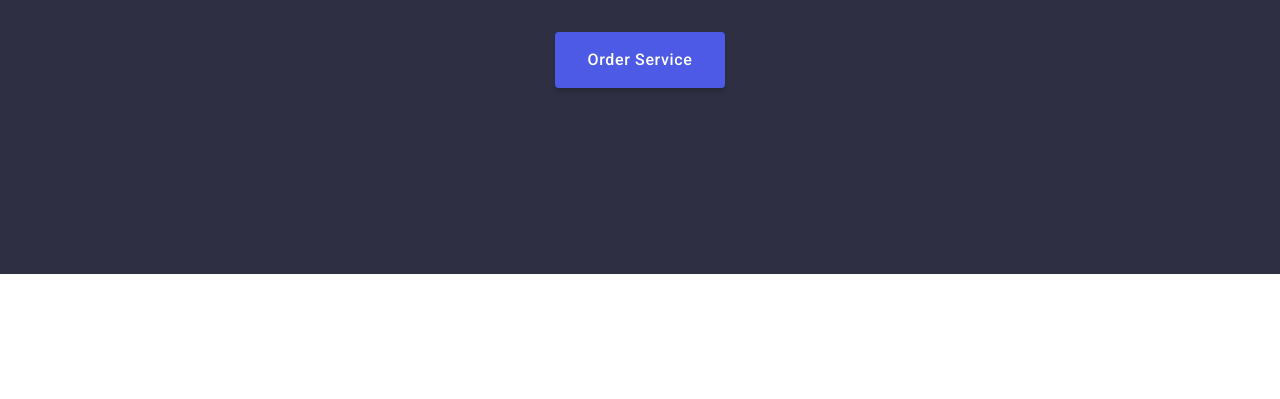
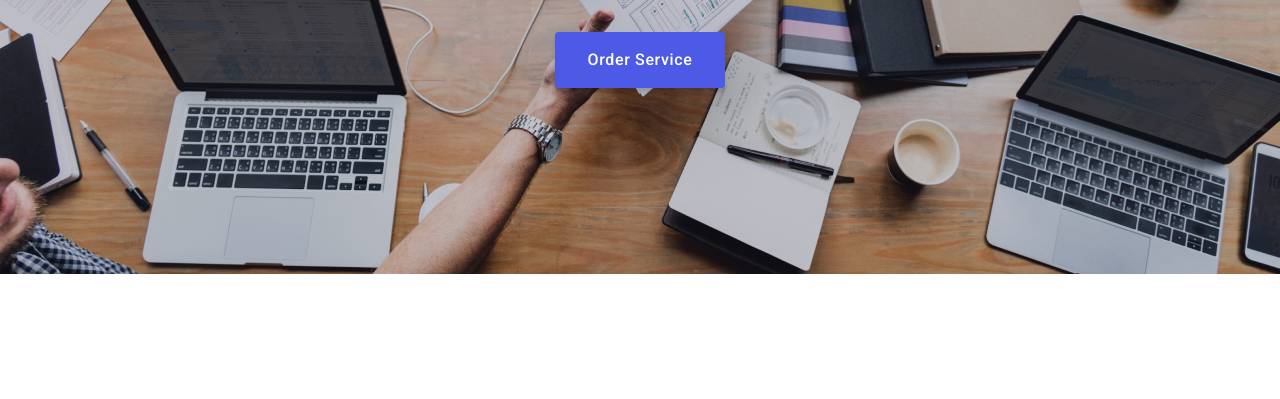
Before and after one commit to Lubarskiyk/dz, a plain HTML site: page index.html in a window 1280 px wide. Shown: the part 401-800 px from the top of the page. Drawn offline with Linux system fonts and the light colour scheme.

Commit message:
modified:   css/style.css 	modified:   index.html 	modified:   scss/_base.scss 	modified:   scss/_hero.scss

```diff
--- a/index.html
+++ b/index.html
@@ -44,6 +44,9 @@
             <button class="hero-button">Order Service</button>
           </div>
         </div>
+        <div class="hero-bg-img">
+          <img src="/images/hero_image.jpg" alt="Image" />
+        </div>
       </section>
     </main>
     <footer class="footer"></footer>
--- a/scss/_base.scss
+++ b/scss/_base.scss
@@ -12,3 +12,8 @@ body {
 	padding-right: 15px;
 	margin: 0 auto;
 }
+@media (max-width: 1157px) {
+	.container {
+		width: 100%;
+	}
+}
--- a/scss/_hero.scss
+++ b/scss/_hero.scss
@@ -1,8 +1,7 @@
 .hero {
-	height: 600px;
+	position: relative;
+	min-height: 600px;
 	padding-top: 188px;
-	padding-bottom: 188px;
-	background-color: #2e2f42;
 }
 .hero-content {
 	max-width: 496px;
@@ -34,3 +33,20 @@
 		background-color: #404bbf;
 	}
 }
+
+.hero-bg-img {
+	z-index: -1;
+	position: absolute;
+	top: 0;
+	left: 0;
+	height: 100%;
+	width: 100%;
+	background-color: #2e2f42;
+	img {
+		height: 100%;
+		width: 100%;
+		background-color: #2e2f42;
+		opacity: 0.7;
+		object-fit: cover;
+	}
+}
```
Also changed, not shown: css/style.css.
